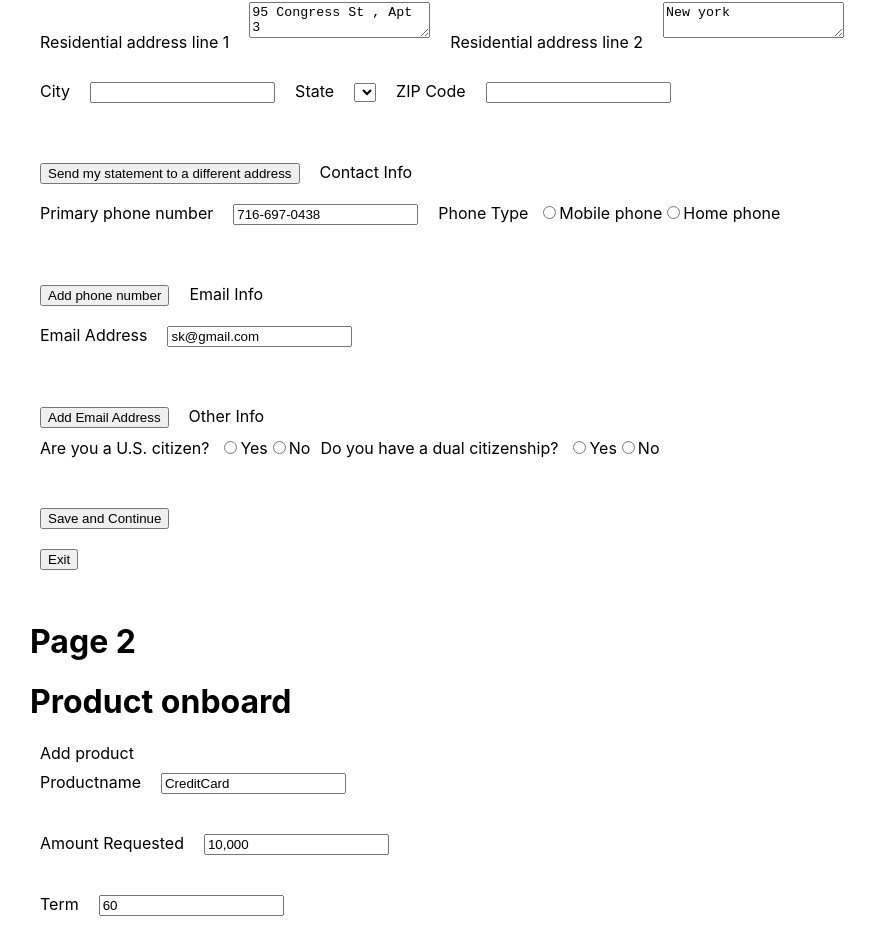
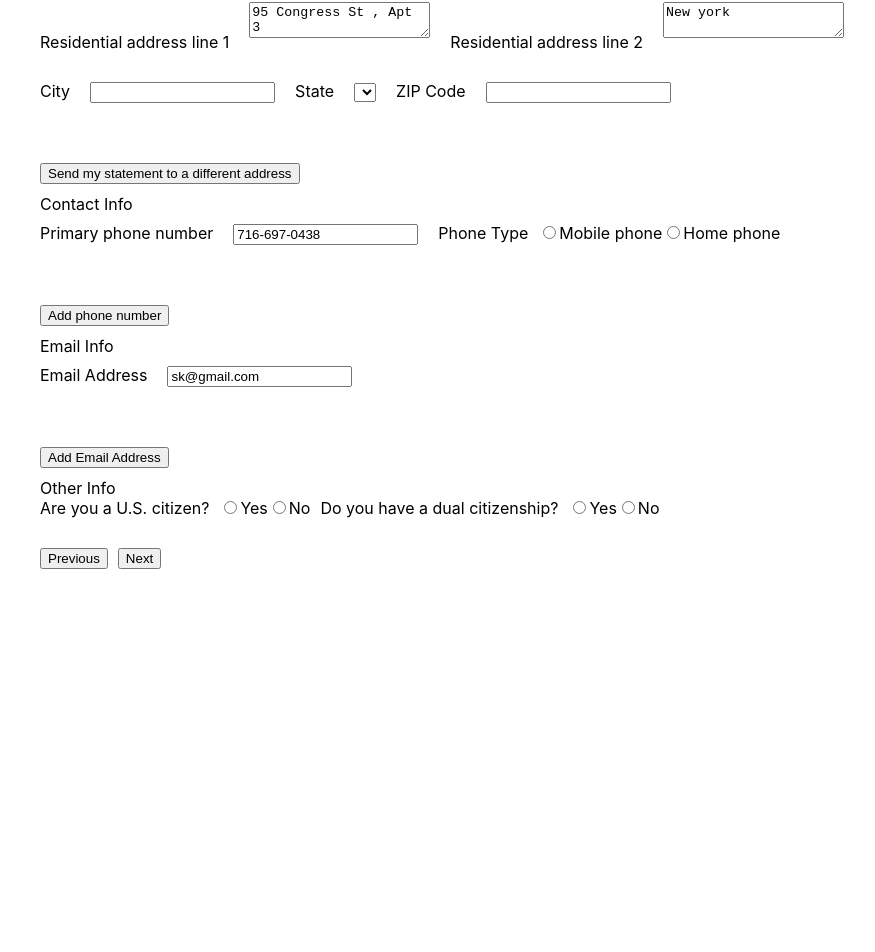
Before and after one commit to sathishstud1/Old-OnboardReact, a React (Create React App) app: page / in a window 1280 px wide. Shown: the part 473-1425 px from the top of the page, without its empty margins (170-1045 px from the left). After the commit the page ends 1052 px from the top, so only its background shows below. Built offline with nearby package versions, Linux system fonts and the light colour scheme.

Commit message:
Mutlpi Page Code

```diff
--- a/src/App.js
+++ b/src/App.js
@@ -1,11 +1,12 @@
 import React from 'react';
 import './App.css';
 import RecreateForm from './components/RecreateForm';
-import FormModel from './components/FormModel';
 import customerOnboard from './file/cutomerOnboard.json';
 import validator from './components/Validation';
+import createJson from './components/CreateNewJson';
+import CreatePage from './components/CreatePage';
 import axios from 'axios';
-import createJson from './components/CreateNewJson';
+import ReactDOM from 'react-dom';
 
 class App extends React.Component {
   constructor(props) {
@@ -15,12 +16,13 @@ class App extends React.Component {
       recreateArray:[],
       jsonValues : {}
     };
-
     this.recreateLines = {};
     this.defaultValues = {};
     this.reqFields = [];
     this.addedReqFields = [];
     this.addedFields = [];
+    this.PageLength = 0;
+    this.PageList = [];
     global = this;
   }
 
@@ -56,6 +58,8 @@ class App extends React.Component {
      this.setState({[refVal]:arr});
      this.state.jsonValues = newJsonValues;
      this.setState({jsonValues:newJsonValues});
+     console.log(this.state)
+     console.log(this.recreateLines)
   };
 
   removeElement = (lines, refVal, removeId) =>{
@@ -85,13 +89,63 @@ class App extends React.Component {
     }
   }
 
+  searchSSN = () =>{}
+  exitform = () =>{
+    alert('exit')
+  }
+
+  addrecreateDiv = (refVal) =>{
+    return this.state[refVal];
+  }
+
+  loadPageDefaults = (reqFields,recreateArray,defaultValues) =>{
+    this.reqFields = [...this.reqFields,...reqFields];
+    this.state.recreateArray = [...this.state.recreateArray,...recreateArray];
+    Object.assign(this.defaultValues, this.defaultValues, defaultValues);
+  }
+
+  previous = () =>{
+    if(this.CurrentPageId==0){
+      return;
+    }
+    this.CurrentPageId = this.CurrentPageId - 1;
+    if(this.CurrentPageId==0){
+      ReactDOM.findDOMNode(this.refs["PrevBtn"]).style.display='none';
+      ReactDOM.findDOMNode(this.refs["NextBtn"]).style.display='block';
+    }else{
+      ReactDOM.findDOMNode(this.refs["NextBtn"]).style.display='block';
+      ReactDOM.findDOMNode(this.refs["PrevBtn"]).style.display='block';
+    }
+    for(let i=0;i<this.PageLength;i++){
+      ReactDOM.findDOMNode(this.refs["ShowPage"+i]).style.display='none';
+    }
+    ReactDOM.findDOMNode(this.refs["ShowPage"+this.CurrentPageId]).style.display='block';
+  }
+
+  next = () =>{
+    if(this.CurrentPageId==this.PageLength-1){
+      return;
+    }
+    this.CurrentPageId = this.CurrentPageId + 1;
+    if(this.CurrentPageId==this.PageLength-1){
+      ReactDOM.findDOMNode(this.refs["NextBtn"]).style.display='none';
+      ReactDOM.findDOMNode(this.refs["PrevBtn"]).style.display='block';
+    }else{
+      ReactDOM.findDOMNode(this.refs["NextBtn"]).style.display='block';
+      ReactDOM.findDOMNode(this.refs["PrevBtn"]).style.display='block';
+    }
+    for(let i=0;i<this.PageLength;i++){
+      ReactDOM.findDOMNode(this.refs["ShowPage"+i]).style.display='none';
+    }
+    ReactDOM.findDOMNode(this.refs["ShowPage"+this.CurrentPageId]).style.display='block';
+  }
+
   saveform = () =>{
     let customeOnboardNewJson = createJson.create(this.state.jsonValues, this.state.recreateArray,
     this.recreateLines, this.state.customerOnboardJson);
     console.log(customeOnboardNewJson)
     //let validateFields = [...this.reqFields,...this.addedReqFields];
     //let isValid = validator.validateForm(validateFields, this.state.jsonValues);
-    //var postData =  customeOnboardNewJson;
 
     axios.post('http://localhost:8080/save-app-details',customeOnboardNewJson)
     .then(response => {
@@ -100,15 +154,6 @@ class App extends React.Component {
     .catch(error => {
       console.log(error);
     });
-
-  }
-
-  searchSSN = () =>{
-
-  }
-
-  exitform = () =>{
-    alert('exit')
   }
 
   componentDidMount() {
@@ -118,82 +163,49 @@ class App extends React.Component {
       linesobj[this.state.recreateArray[index]] = {};
       Object.assign(this.recreateLines, this.recreateLines, linesobj);
     });
+    console.log(this.recreateLines)
+  }
+
+  renderPage = (Page, PageId, PageLength) =>{
+    let refId = 'ShowPage'+PageId;
+    let divstyle = {
+      display:'none'
+    }
+    if(PageId==0){
+      divstyle = {}
+    }
+    return <div ref={refId} style={divstyle}><CreatePage Page ={Page}
+                       PageLength={PageLength}
+                       PageId = {PageId}
+                       loadPageDefaults = {this.loadPageDefaults}
+                       changed = {this.onChangeHandler}
+                       addElements = {this.addElements}
+                       addrecreateDiv = {this.addrecreateDiv}
+                       searchSSN = {this.searchSSN}
+                       saveform = {this.saveform}
+                       exitform = {this.exitform}/></div>;
   }
 
   render() {
-    const mystyle = {
-      margin:10
-     };
-    this.reqFields = [];
-    this.state.recreateArray = [];
     let items = [];
-    let recreateCount = 1;
     let pages = customerOnboard.PageList;
+    this.PageList = [];
+    this.CurrentPageId = 0;
+    this.PageLength = 0;
     //Pages
     Object.keys(pages).map((pageIndex, index) => {
-      let page = pages[index];
-      items.push(<h1>{page.PageTitle}</h1>);
-      let categoryList = page.CategoryList;
-      //Category List
-      Object.keys(categoryList).map((categoryIndex, index) => {
-        let category = categoryList[index];
-        items.push(<h1>{category.categoryTitle}</h1>);
-        let sectionList = category.sectionList;
-        //Section List
-        Object.keys(sectionList).map((sectionIndex, index) => {
-          let section = sectionList[index];
-          items.push(<label style={mystyle}>{section.sectionName}</label>);
-          let linesList = section.linesList;
-          //Lines List
-          Object.keys(linesList).map((lineIndex, index) => {
-            let line = linesList[index];
-            let arr = [];
-            let fields = line.fields;
-            //Fields List
-            Object.keys(fields).map((fieldIndex, index) => {
-              var fieldData = fields[index];
-              if(fieldData.required){
-                this.reqFields.push(fieldData.name);
-              }
-              if(fieldData.type=="button"){
-                if(fieldData.name==""){
-                  fieldData.clicked = this.searchSSN;
-                }else if(fieldData.name=="save"){
-                  fieldData.clicked = this.saveform;
-                }
-                else if(fieldData.name=="exit"){
-                  fieldData.clicked = this.exitform;
-                }
-              }else{
-                this.defaultValues[fieldData.name] = fieldData.value;
-              }
-              arr.push(fieldData);
-            });//Fields End
-            if(arr.length!=0){
-              items.push(<FormModel data={arr} changed={this.onChangeHandler}/>);
-              items.push(<br/>);
-          }
-          });//Lines End
-          if(section.recreate!=null && section.recreate){
-            let refVal = 'recreate'+recreateCount;
-            recreateCount = recreateCount + 1;
-            this.state.recreateArray.push(refVal);
-
-              items.push(<div contentEditable='true'
-                              id={refVal}
-                              ref={refVal}>
-                                {this.state[refVal]}
-                          </div>);
-              items.push(<button onClick={()=>this.addElements(linesList, refVal)} style={mystyle}
-              type="button" >{section.recreatelabel}</button>);
-          }
-        });//Sections End
-      });//Category End
-    });//Pages End
+      this.PageList.push(pages[index]);
+    });
+    this.PageLength = this.PageList.length;
+    for(let i=0;i<this.PageLength;i++){
+      items.push(this.renderPage(this.PageList[i],i,this.PageLength));
+    }
 
     return (
       <div style={{paddingLeft: 200}} key="personalDetails">
         {items}
+        <button onClick={this.previous} ref="PrevBtn" style={{margin:10}} id="PrevBtn" type="button">Previous</button>
+        <button onClick={this.next} ref="NextBtn" id="NextBtn" type="button">Next</button>
       </div>
 
     );
--- /dev/null
+++ b/src/components/CreatePage.js
@@ -0,0 +1,92 @@
+import React from 'react';
+import FormModel from './FormModel';
+
+class CreatePage extends React.Component {
+  constructor(props) {
+    super(props);
+    this.reqFields = [];
+    this.recreateArray = [];
+    this.defaultValues = {};
+  }
+
+  componentDidMount() {
+    this.props.loadPageDefaults(this.reqFields,this.recreateArray,this.defaultValues);
+  }
+
+  render() {
+    const mystyle = {
+      margin:10
+     };
+    this.reqFields = [];
+    this.recreateArray = [];
+    let items = [];
+    let recreateCount = 1;
+    let page = this.props.Page;
+      items.push(<h1>{page.PageTitle}</h1>);
+      let categoryList = page.CategoryList;
+      //Category List
+      Object.keys(categoryList).map((categoryIndex, index) => {
+        let category = categoryList[index];
+        items.push(<h1>{category.categoryTitle}</h1>);
+        let sectionList = category.sectionList;
+        //Section List
+        Object.keys(sectionList).map((sectionIndex, index) => {
+          let section = sectionList[index];
+          items.push(<label style={mystyle}>{section.sectionName}</label>);
+          let linesList = section.linesList;
+          //Lines List
+          Object.keys(linesList).map((lineIndex, index) => {
+            let line = linesList[index];
+            let arr = [];
+            let fields = line.fields;
+            //Fields List
+            Object.keys(fields).map((fieldIndex, index) => {
+              var fieldData = fields[index];
+              if(fieldData.required){
+                this.reqFields.push(fieldData.name);
+              }
+              if(fieldData.type=="button"){
+                if(fieldData.name==""){
+                  fieldData.clicked = this.props.searchSSN;
+                }else if(fieldData.name=="save"){
+                  fieldData.clicked = this.props.saveform;
+                }
+                else if(fieldData.name=="exit"){
+                  fieldData.clicked = this.props.exitform;
+                }
+              }else{
+                this.defaultValues[fieldData.name] = fieldData.value;
+              }
+              arr.push(fieldData);
+            });//Fields End
+            if(arr.length!=0){
+              items.push(<FormModel data={arr} changed={this.props.changed}/>);
+              items.push(<br/>);
+          }
+          });//Lines End
+          if(section.recreate!=null && section.recreate){
+            let refVal = 'recreate'+this.props.PageId+recreateCount;
+            recreateCount = recreateCount + 1;
+            this.recreateArray.push(refVal);
+
+              items.push(<div contentEditable='true'
+                              id={refVal}
+                              ref={refVal}>
+                                {this.props.addrecreateDiv(refVal)}
+                          </div>);
+              items.push(<button onClick={()=>this.props.addElements(linesList, refVal)} style={mystyle}
+              type="button" >{section.recreatelabel}</button>);
+              items.push(<br/>);
+          }
+        });//Sections End
+      });//Category End
+
+    return (
+      <div>
+        {items}
+      </div>
+
+    );
+  }
+}
+export default CreatePage;
--- a/src/components/FormModel.js
+++ b/src/components/FormModel.js
@@ -79,7 +79,7 @@ class FormModel extends React.Component {
              case('button'):
                 formfields.push(<button onClick={fieldData.clicked} style={mystyle} id={fieldData.name}
                   type={fieldData.type}>{fieldData.label}</button>);
-
+              break;
             default:
                 formfields.push(<br/>);
         }
--- a/src/components/RecreateForm.js
+++ b/src/components/RecreateForm.js
@@ -7,6 +7,7 @@ function renderElement (props){
     let formfield = [];
     let width = 100/arr.length;
     let uniqueId = props.uniqueId;
+    let arrLength = arr.length;
     const mystyle = {
      margin:10
     };
@@ -76,7 +77,7 @@ function renderElement (props){
           }
         });
 
-        if(lineData.length!=0){
+        if(lineData.length!=0 && index!=arrLength-1){
             formfield .push( <br/>);
         }
 
--- a/src/file/cutomerOnboard.json
+++ b/src/file/cutomerOnboard.json
@@ -206,78 +206,6 @@
                   ]
                 }
               ]
-            },
-            {
-              "sectionName": "",
-              "linesList": [
-                {
-                  "fields": [
-                    {
-                      "label": "Save and Continue",
-                      "name": "save",
-                      "type": "button"
-                    },
-                    {
-                      "label": "Exit",
-                      "name": "exit",
-                      "type": "button"
-                    }
-                  ]
-                }
-              ]
-            }
-          ]
-        }
-      ]
-    },
-    {
-      "PageTitle": "Page 2",
-      "CategoryList": [
-        {
-          "categoryTitle": "Product onboard",
-          "sectionList": [
-            {
-              "sectionName": "Add product",
-              "linesList": [
-                {
-                  "fields": [
-                    {
-                      "label": "Productname",
-                      "name": "productname",
-                      "type": "text",
-                      "required": true,
-                      "validation": "",
-                      "value": "CreditCard"
-                    }
-                  ]
-                },
-                {
-                  "fields": [
-                    {
-                      "label": "Amount Requested",
-                      "name": "amount",
-                      "type": "text",
-                      "required": true,
-                      "validation": "",
-                      "value": "10,000"
-                    }
-                  ]
-                },
-                {
-                  "fields": [
-                    {
-                      "label": "Term",
-                      "name": "term",
-                      "type": "text",
-                      "required": true,
-                      "validation": "number",
-                      "value": "60"
-                    }
-                  ]
-                }
-              ],
-              "recreate": true,
-              "recreatelabel": "Add another product"
             }
           ]
         }
@@ -360,6 +288,25 @@
               ],
               "recreate": "",
               "recreatelabel": ""
+            },
+            {
+              "sectionName": "",
+              "linesList": [
+                {
+                  "fields": [
+                    {
+                      "label": "Save and Continue",
+                      "name": "save",
+                      "type": "button"
+                    },
+                    {
+                      "label": "Exit",
+                      "name": "exit",
+                      "type": "button"
+                    }
+                  ]
+                }
+              ]
             }
           ]
         }
```
